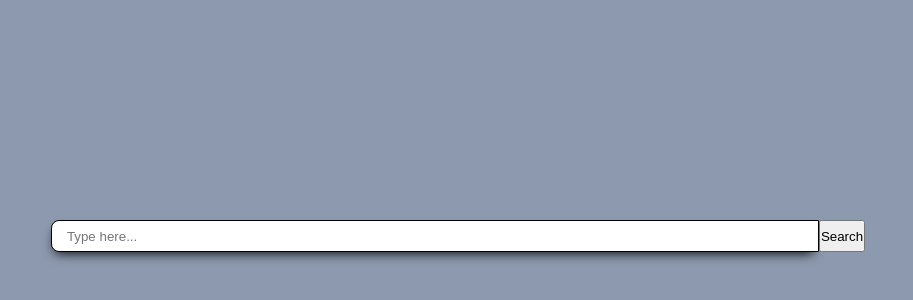
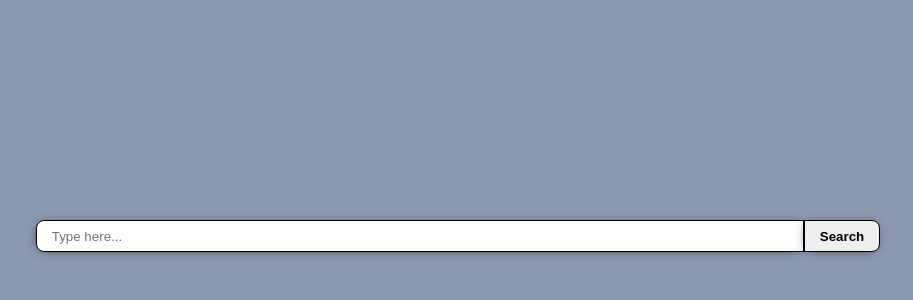
Before and after one commit to BrunoAraujooDev/react-find-name-creation, a React (Create React App) app: page / in a window 1280 px wide. Shown: the part 164-464 px from the top of the page, without its empty margins (182-1095 px from the left). Built offline with nearby package versions, Linux system fonts and the light colour scheme.

Commit message:
Inserindo input para busca e realizando o service de busca na api

```diff
--- a/src/components/search/search.css
+++ b/src/components/search/search.css
@@ -10,7 +10,17 @@
   padding: 15px;
   border-bottom-left-radius: 8px;
   border-top-left-radius: 8px;
-  box-shadow: -1px 6px 12px -5px #000;
+  box-shadow: -1px 1px 12px -5px #000;
   /* border-radius: 8px 8px 8px 0px; */
   border: 1px solid #000;
 }
+
+#btn-search {
+  height: 32px;
+  padding: 2px 15px;
+  font-weight: 700;
+  border-bottom-right-radius: 8px;
+  border-top-right-radius: 8px;
+  border: 1px solid #000;
+  box-shadow: -1px 1px 12px -5px #000;
+}
--- a/src/components/search/search.jsx
+++ b/src/components/search/search.jsx
@@ -1,11 +1,23 @@
 import React from 'react';
 import './search.css';
+import { getNameOrigin } from '../../services/nationality.service.js';
 
 const Search = () => {
+  const getName = async () => {
+    let name = document.getElementById('input-search').value;
+    console.log(name);
+
+    const result = await getNameOrigin(name);
+
+    console.log(result);
+  };
+
   return (
     <div id="div-search">
       <input type="text" placeholder="Type here..." id="input-search" />
-      <button>Search</button>
+      <button type="button" id="btn-search" onClick={(e) => getName()}>
+        Search
+      </button>
     </div>
   );
 };
--- a/src/config/http.js
+++ b/src/config/http.js
@@ -1,6 +1,6 @@
 import axios from 'axios';
 
-const api = 'https://api.nationalize.io';
+let api = 'https://api.nationalize.io';
 
 const http = axios.create({
   baseURL: api,
--- /dev/null
+++ b/src/services/nationality.service.js
@@ -0,0 +1,31 @@
+import http from '../config/http';
+
+const path = '/?name=';
+
+export const getNameOrigin = async (name) => {
+  try {
+    const resp = await http.get(`${path}${name}`);
+    return resp.data;
+  } catch (error) {
+    return error.message;
+  }
+};
+
+export const getNamesOrigin = async (names) => {
+  let uri = '/?name[]=';
+
+  names.map((name, i) => {
+    if (i > 0) {
+      uri = uri + '&name[]=' + name;
+    } else {
+      uri = uri + name;
+    }
+  });
+
+  try {
+    const answer = await http.get(uri);
+    return answer;
+  } catch (error) {
+    return error;
+  }
+};
```
